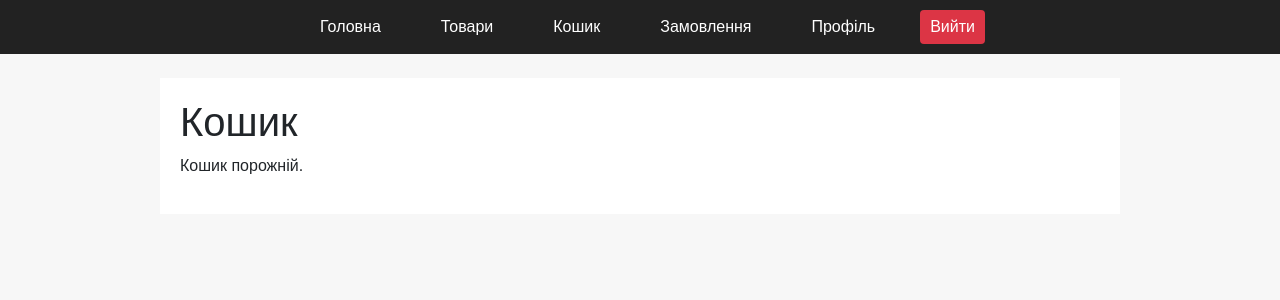
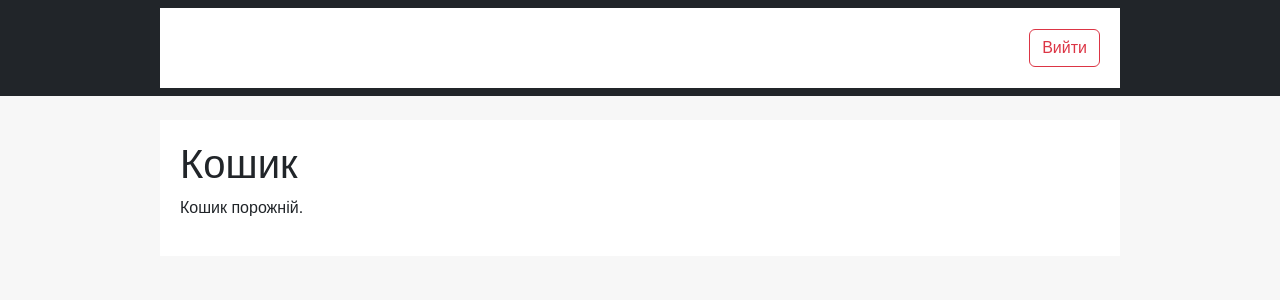
Before and after one commit to cyber-Artek/svit, a Django app: page /en/orders/cart/ in a window 1280 px wide. Shown: the top 300 px of the page. Run offline with Django 5.2, Linux system fonts and the light colour scheme; a user stored in the database is signed in; some libraries are stand-ins or nearby versions.

Commit message:
[fix] додаю оновлені base and navbar

```diff
--- a/marketplace_project/templates/base.html
+++ b/marketplace_project/templates/base.html
@@ -11,7 +11,6 @@
 </head>
 <body>
     {% include 'navbar.html' %}
-
     <div class="container mt-4">
         {% block content %}{% endblock %}
     </div>
--- a/marketplace_project/templates/navbar.html
+++ b/marketplace_project/templates/navbar.html
@@ -1,25 +1,51 @@
 {% load static %}
 {% load custom_tags %}
 
-<nav>
-  <a href="{% url 'home' %}" class="{% if request.path == '/' %}active{% endif %}">Головна</a>
-  <a href="{% url 'product-list' %}" class="{% if request.path|startswith:'/products' %}active{% endif %}">Товари</a>
+<nav class="navbar navbar-expand-lg navbar-dark bg-dark">
+  <div class="container">
+    <a class="navbar-brand" href="{% url 'home' %}">Marketplace</a>
+    <button class="navbar-toggler" type="button" data-bs-toggle="collapse" data-bs-target="#navbarNav">
+      <span class="navbar-toggler-icon"></span>
+    </button>
+
+    <div class="collapse navbar-collapse" id="navbarNav">
+      <ul class="navbar-nav me-auto mb-2 mb-lg-0">
+        <li class="nav-item">
+          <a class="nav-link {% if request.path == '/' %}active{% endif %}" href="{% url 'home' %}">Головна</a>
+        </li>
+        <li class="nav-item">
+          <a class="nav-link {% if request.path|startswith:'/products' %}active{% endif %}" href="{% url 'product-list' %}">Товари</a>
+        </li>
 
         {% if user.is_authenticated %}
           {% if user.role == "is_seller" %}
-      <a href="{% url 'product-add' %}" class="{% if request.path == '/products/product/add/' %}active{% endif %}">Створити товар</a>
+          <li class="nav-item">
+            <a class="nav-link {% if request.path == '/products/product/add/' %}active{% endif %}" href="{% url 'product-add' %}">Створити товар</a>
+          </li>
           {% endif %}
+          <li class="nav-item">
+            <a class="nav-link {% if request.path == '/orders/cart/' %}active{% endif %}" href="{% url 'cart' %}">Кошик</a>
+          </li>
+          <li class="nav-item">
+            <a class="nav-link {% if request.path == '/orders/' %}active{% endif %}" href="{% url 'order-list' %}">Замовлення</a>
+          </li>
+          <li class="nav-item">
+            <a class="nav-link {% if request.path == '/users/profile/'|add:user.pk|stringformat:"s" %}active{% endif %}" href="{% url 'profile' user.pk %}">Профіль</a>
+          </li>
+        {% endif %}
+      </ul>
 
-    <a href="{% url 'cart' %}" class="{% if request.path == '/orders/cart/' %}active{% endif %}">Кошик</a>
-    <a href="{% url 'order-list' %}" class="{% if request.path == '/orders/' %}active{% endif %}">Замовлення</a>
-    <a href="{% url 'profile' user.pk %}" class="{% if request.path == '/users/profile/'|add:user.pk|stringformat:"s" %}active{% endif %}">Профіль</a>
-
-    <form action="{% url 'logout' %}" method="post" class="logout-form">
+      {% if user.is_authenticated %}
+      <form action="{% url 'logout' %}" method="post" class="d-flex">
           {% csrf_token %}
-        <button type="submit">Вийти</button>
+          <button class="btn btn-outline-danger" type="submit">Вийти</button>
       </form>
       {% else %}
-    <a href="{% url 'login' %}" class="{% if request.path == '/users/login/' %}active{% endif %}">Увійти</a>
-    <a href="{% url 'register' %}" class="{% if request.path == '/users/register/' %}active{% endif %}">Реєстрація</a>
+      <ul class="navbar-nav">
+        <li class="nav-item"><a class="nav-link {% if request.path == '/users/login/' %}active{% endif %}" href="{% url 'login' %}">Увійти</a></li>
+        <li class="nav-item"><a class="nav-link {% if request.path == '/users/register/' %}active{% endif %}" href="{% url 'register' %}">Реєстрація</a></li>
+      </ul>
       {% endif %}
+    </div>
+  </div>
 </nav>
```
Lines whose indentation alone changed are shown as unchanged.
